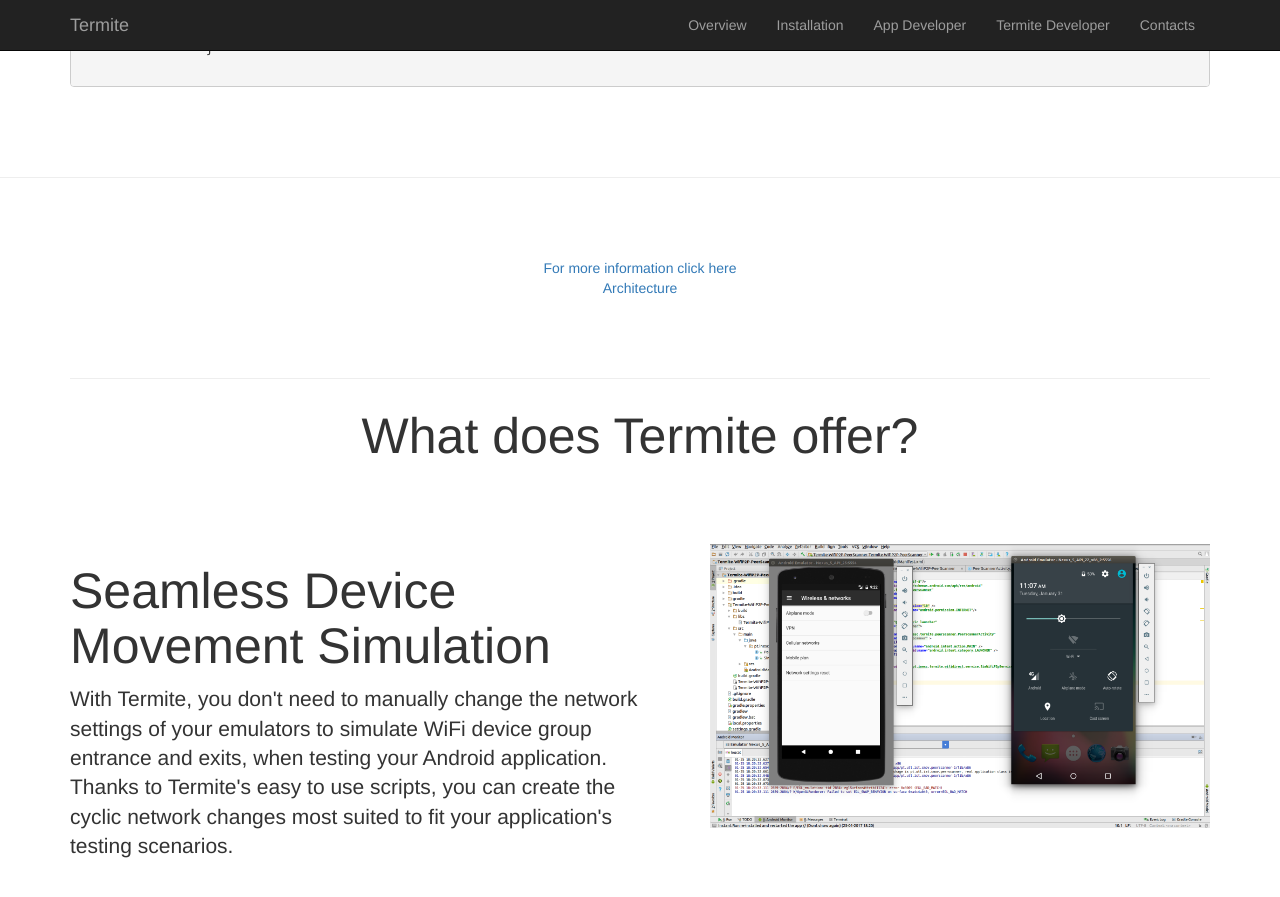
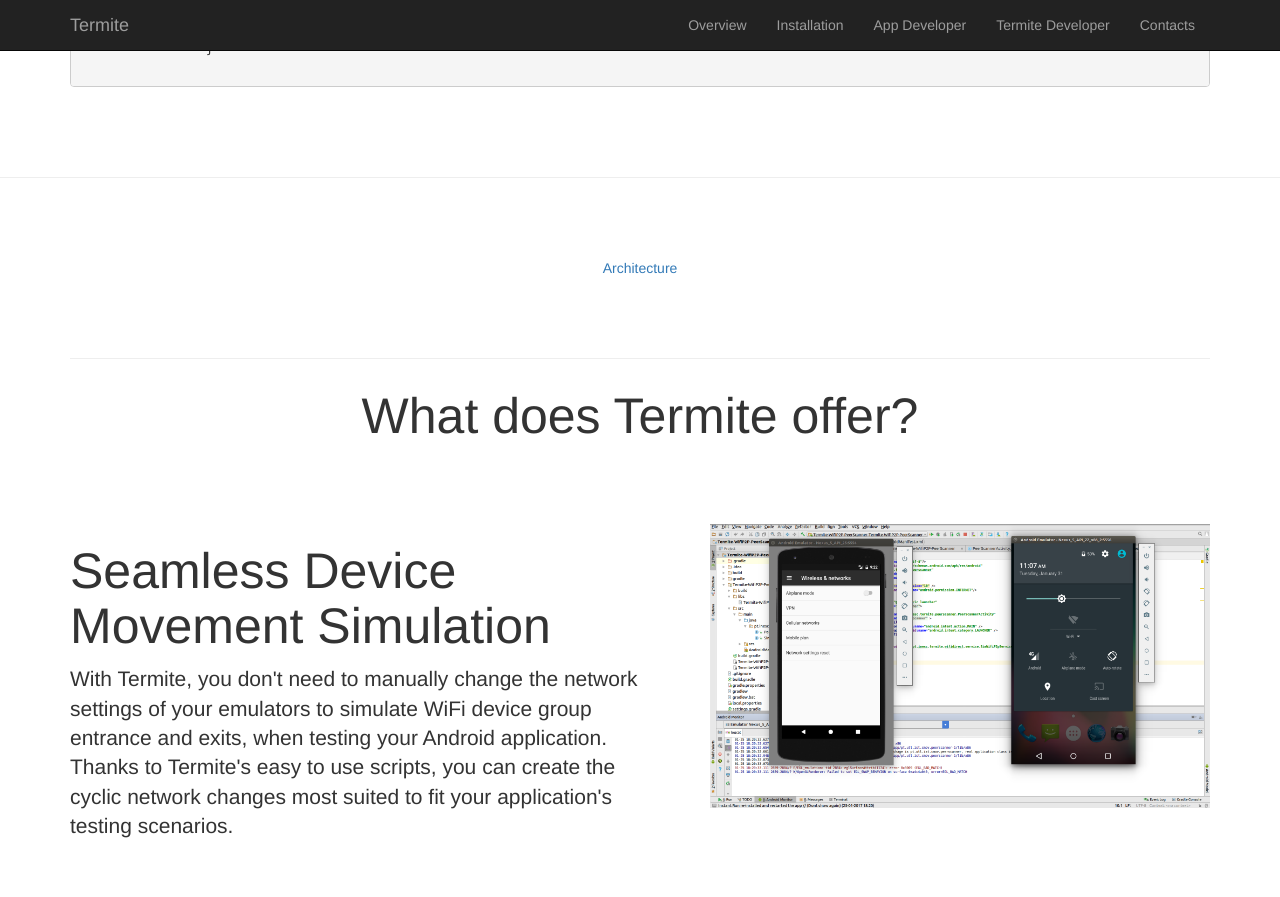
Before and after one commit to etraudonun/termite, a Jekyll site: the page index.html, which Jekyll copies as it is, in a window 1280 px wide and 900 px high, scrolled down 1146 px. Shown: the top 897 px of the window. Built offline with Jekyll 4.4.1, drawn with Linux system fonts in a browser that asks for light colours.

Commit message:
Update index.html

```diff
--- a/index.html
+++ b/index.html
@@ -250,8 +250,8 @@
     </div> -->
 
     <section class="container content-section text-center">
-        <a href="device-detection.html">For more information click here</a>
-        <br>
+        <!-- <a href="device-detection.html">For more information click here</a>
+        <br> -->
         <a href="architecture.html">Architecture</a>
     </section>
 
```
